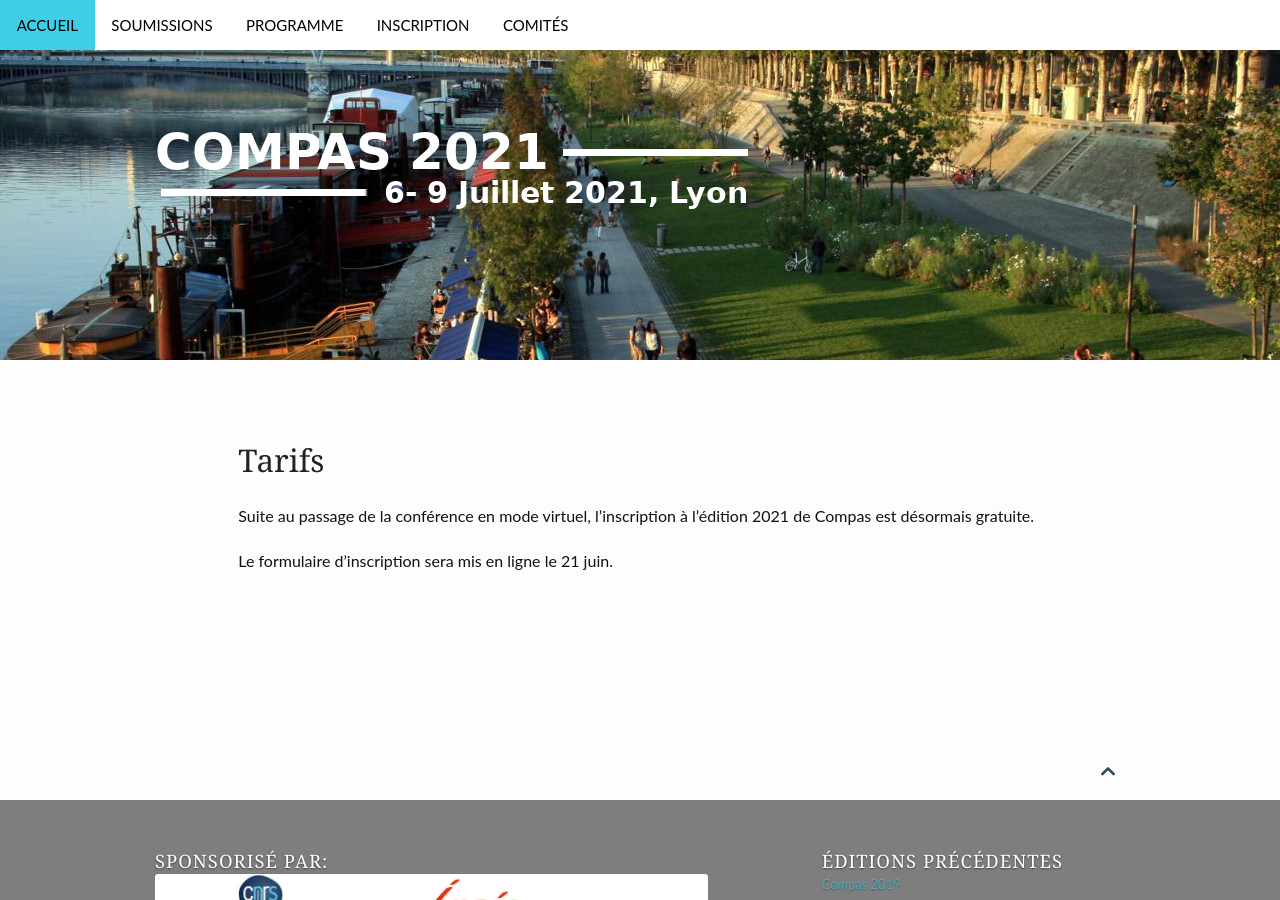
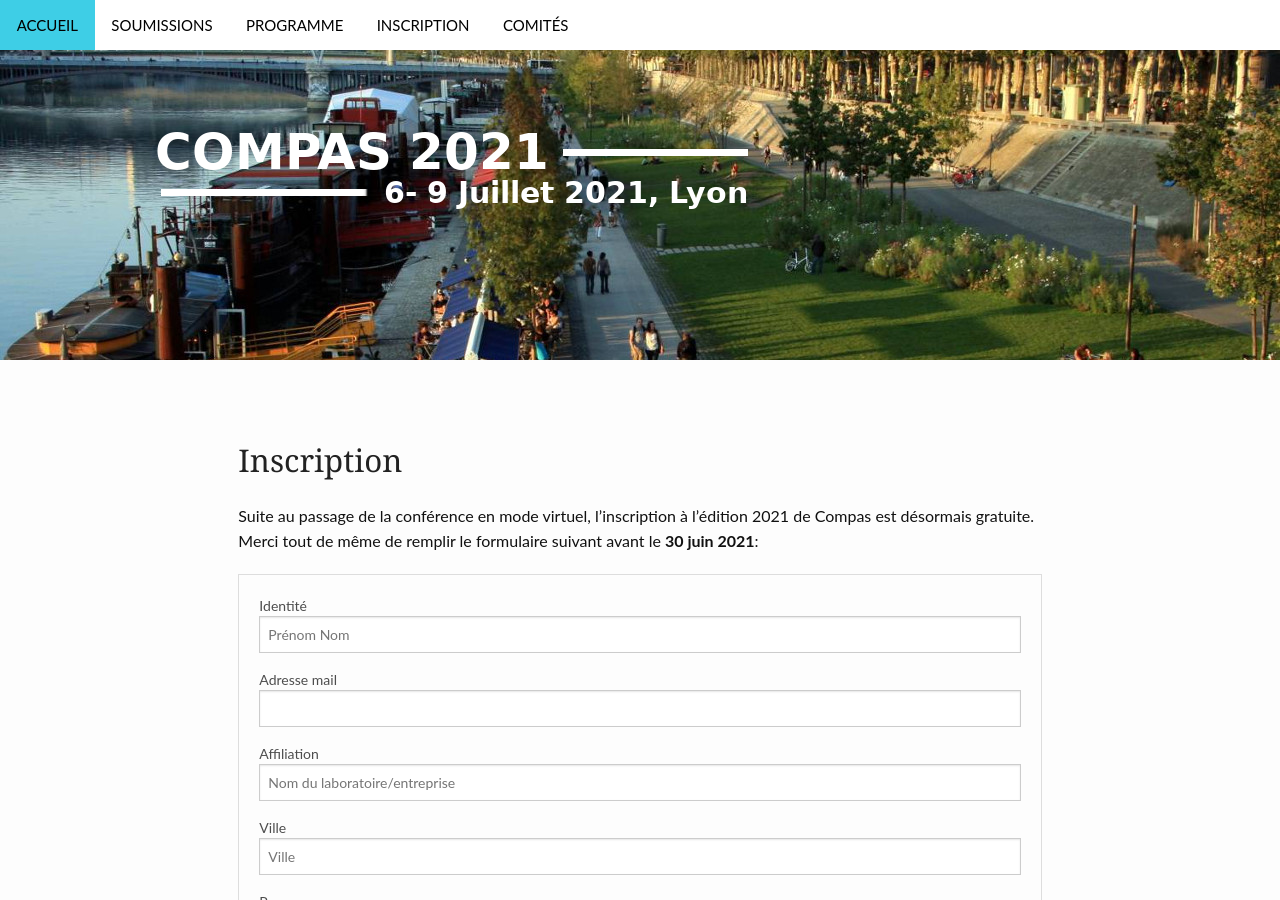
Before and after one commit to compas-conference/2021, a Jekyll site: the page built from inscription/index.md, in a window 1280 px wide and 900 px high. Built offline with Jekyll 4.4.1, drawn with Linux system fonts in a browser that asks for light colours.

Commit message:
formulaire inscription

```diff
--- a/inscription/index.md
+++ b/inscription/index.md
@@ -3,13 +3,38 @@ layout: page
 #
 # Content
 #
-title: "Tarifs"
+title: "Inscription"
 teaser: ""
 header:
     image_fullwidth: "berges.jpg"
     permalink: "/"
 ---
 
-Suite au passage de la conférence en mode virtuel, l'inscription à l'édition 2021 de Compas est désormais gratuite.
+Suite au passage de la conférence en mode virtuel, l'inscription à l'édition 2021 de Compas est désormais gratuite. Merci tout de même de remplir le formulaire suivant avant le **30 juin 2021**:
 
-Le formulaire d'inscription sera mis en ligne le 21 juin.
+
+<form id="fs-frm" name="registration-form" accept-charset="utf-8" action="https://formspree.io/f/mleankrk" method="post">
+  <fieldset id="fs-frm-inputs">
+    <label for="full-name">Identité</label>
+    <input type="text" name="name" id="full-name" placeholder="Prénom Nom" required="">
+    <label for="email-address">Adresse mail</label>
+    <input type="email" name="_replyto" id="email-address" required="">
+    <label for="affil">Affiliation</label>
+    <input type="text" name="affil_" id="affil" placeholder="Nom du laboratoire/entreprise" required="">
+    <label for="ville">Ville</label>
+    <input type="text" name="ville_" id="ville" placeholder="Ville" required="">
+    <label for="pays">Pays</label>
+    <input type="text" name="pays_" id="pays" placeholder="France" required="">
+    <label for="theme">Thème principal</label>
+     <select name="theme_" required="">
+        <option value="Select" selected="" disabled="">Thèmes</option>
+      	<option value="A">Architecture</option>
+      	<option value="P">Parallélisme</option>
+      	<option value="S">Système</option>
+      	<option value="TR">Temps-réel</option>
+      </select>
+    <input type="hidden" name="_subject" id="email-subject" value="Registration Form Submission">
+  </fieldset>
+    <input type="submit" value="S'inscrire">
+
+</form>
```
